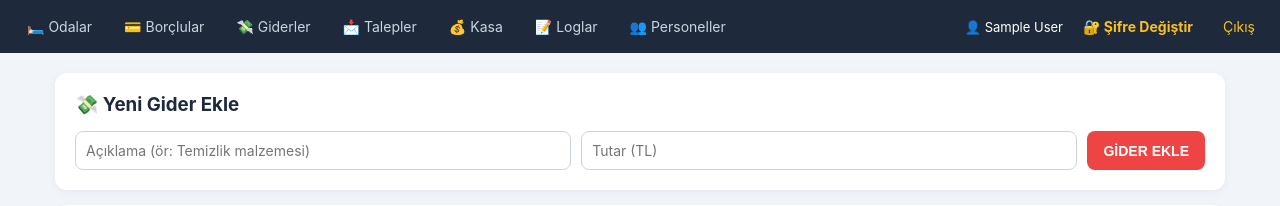
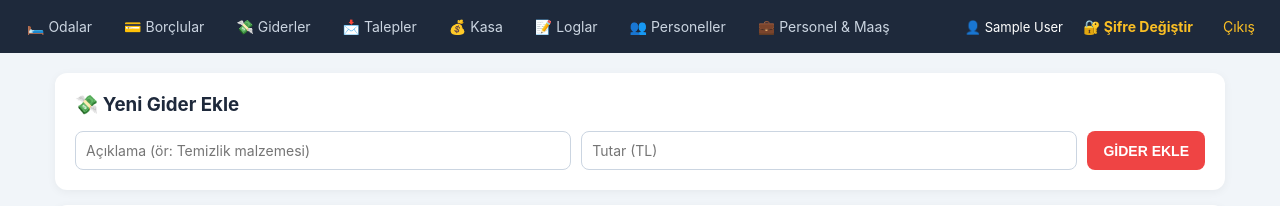
Before and after one commit to Kadirsh299/otel-kasa, a Flask app: page /giderler in a window 1280 px wide. Shown: the top 206 px of the page. Run offline with Flask 3, Linux system fonts and the light colour scheme; the visitor is signed in with stand-in values (Sample User, id 1).

Commit message:
Update base.html

```diff
--- a/templates/base.html
+++ b/templates/base.html
@@ -51,6 +51,7 @@ input:focus,select:focus{outline:2px solid #3b82f6;border-color:transparent}
 <a href="{{ url_for('kasa') }}">💰 Kasa</a>
 <a href="{{ url_for('loglar') }}">📝 Loglar</a>
 <a href="{{ url_for('kullanicilar') }}">👥 Personeller</a>
+<a href="{{ url_for('personel') }}">💼 Personel & Maaş</a>
 {% endif %}
 <div class="kullanici">
 <span>👤 {{ current_user.full_name or current_user.username }}</span>
```
